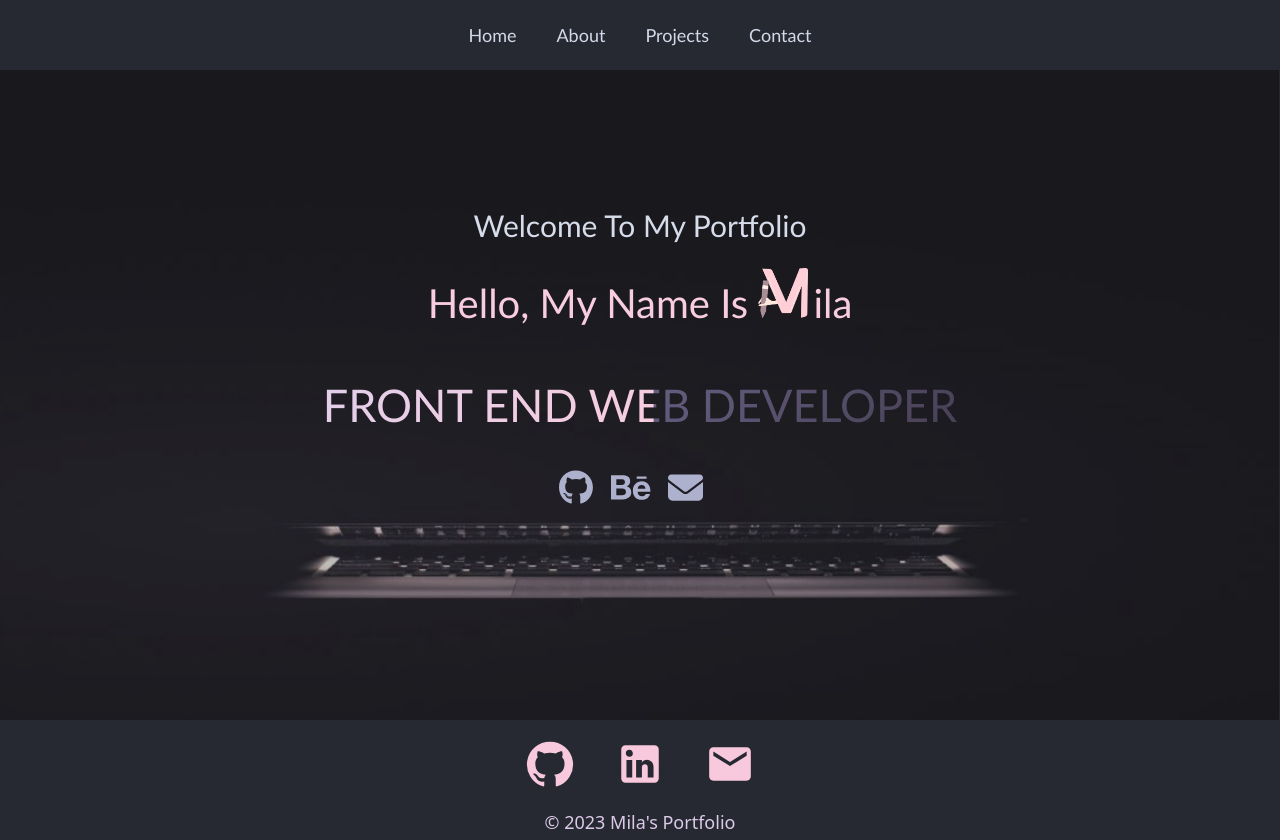
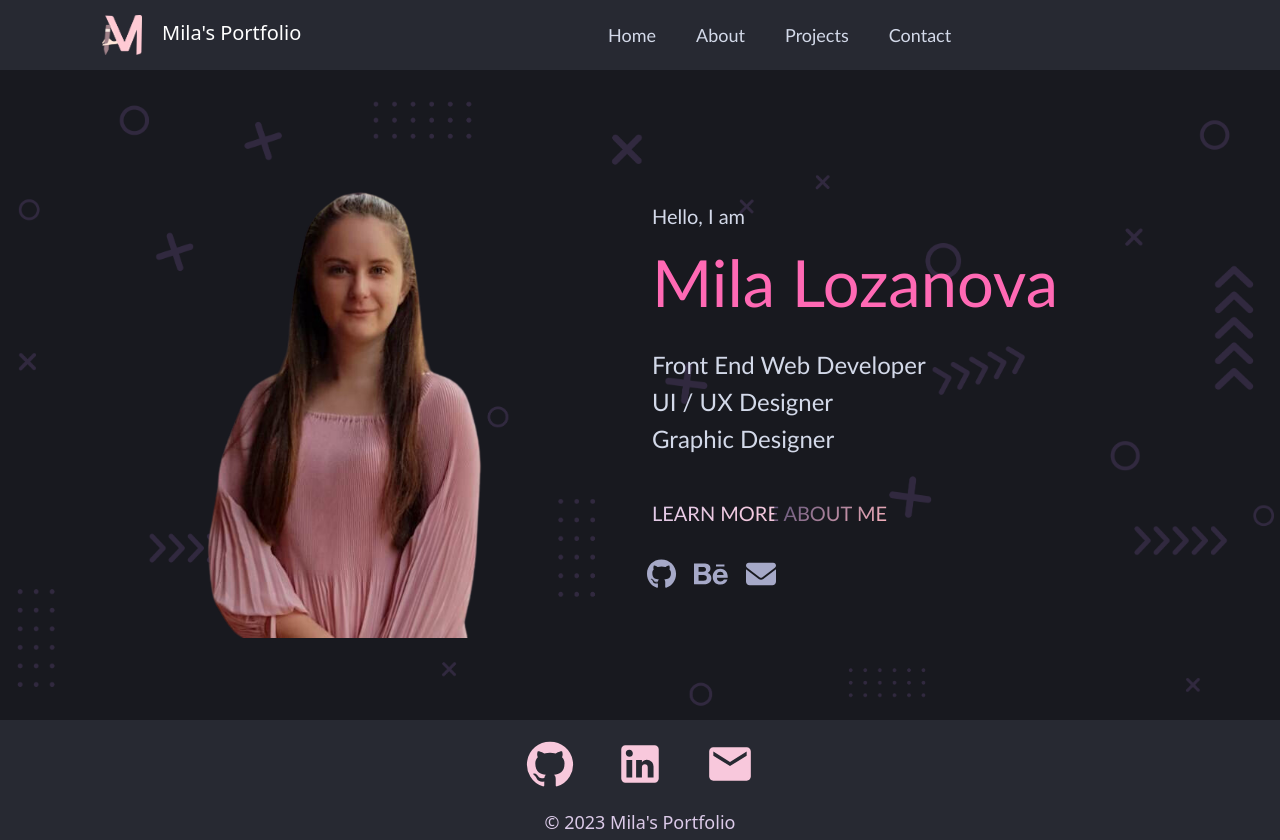
Before and after one commit to milla56/Lubomila-s-React-Portfolio, a React (Create React App) app: page / in a window 1280 px wide. Built offline with nearby package versions, Linux system fonts and the light colour scheme.

Commit message:
home page styling changes

```diff
--- a/src/components/NavbarMenu.js
+++ b/src/components/NavbarMenu.js
@@ -4,6 +4,7 @@ import { Container, Nav, Navbar } from "react-bootstrap";
 import MenuIcon from "@mui/icons-material/Menu";
 import "../styles/Navbar.css";
 
+import logo from '../images/newlogo.png';
 
 
 const NavbarMenu = () => {
@@ -13,6 +14,15 @@ const NavbarMenu = () => {
   return (
 	<Navbar id={exandNavbarMenu ? "open" : "close"}>
 	<Container>
+
+	<Navbar.Brand href="/">
+          <img
+            src={logo}
+            alt="logo"
+            className='logo'>
+          </img>
+          <span id="title">Mila's Portfolio</span>
+          </Navbar.Brand>
 
 		{/* // Burger Menu  */}
 	<div className='toggleButton'>
--- a/src/pages/About.js
+++ b/src/pages/About.js
@@ -6,7 +6,7 @@ import { Container} from "react-bootstrap";
 import CloudDownloadIcon from '@mui/icons-material/CloudDownload';
 
 // Images
-import myphoto from '../images/myphoto.jpg'
+import web from '../images/web.png'
 import bootstrap from '../images/bootstrap.png'
 import css from '../images/css.png'
 import html from '../images/html.png'
@@ -21,20 +21,20 @@ const About = () => {
   return (
     <div className='aboutme'>
       <div className='background'>
-    <h1>About Me</h1>
+    <h1 className='aboutme-title'>About Me</h1>
     <Container className='info'>
     <div className="row align-items-center" id="pannel">
         <div className="col-lg-5 order-lg-2">
           <div className="p-5">
-            <img className='img-fluid' src={myphoto} alt="self portrait"/>
+            <img className='img-fluid' src={web} alt="computer"/>
           </div>
         </div>
         <div className="col-lg-7 order-lg-1">
           <div className="p-5">
             <h3 className="knowMe">Get To Know Me</h3>
-            <p>Hello, my name is Mila ! I am a Front End Web Developer experienced in managing multiple websites
-                and web application design projects.
-                Proficient at developing creative and functional designs, web page layout,
+            <p> I am a Front End Web Developer, UI & UX Designer and Graphic Designer.</p>
+            <p> I am based in Coventry,England. </p>
+            <p>I am experienced in developing creative and functional designs, web page layout,
                 creating user interfaces, writing and testing codes,
                 and infrastructure
                 to maintain a cohesive website consistent with clients needs.</p>
--- a/src/pages/Home.js
+++ b/src/pages/Home.js
@@ -1,7 +1,11 @@
 import React from 'react';
 import "../styles/home.css";
+import { Container } from 'react-bootstrap';
+import {Row} from 'react-bootstrap';
+import {Col} from 'react-bootstrap';
+import { Link } from "react-router-dom";
 
-import newlogo from "../images/newlogo.png"
+import photo from "../images/myphoto.png"
 import { FontAwesomeIcon } from "@fortawesome/react-fontawesome";
 import { faEnvelope } from '@fortawesome/free-solid-svg-icons';
 import { faBehance } from '@fortawesome/free-brands-svg-icons';
@@ -12,26 +16,27 @@ const Home = () => {
   return (
     <div className = "home">
 		<div className='jumbotron'>
+		<Container>
+			<Row>
+				<Col md={6}>
+				<img
+              src={photo}
+              alt="portrait"
+			  className='me-portrait'
+            />
+				</Col>
 
-		<h1>Welcome To My Portfolio</h1>
+				<Col md={6}>
+				<h2>Hello, I am</h2>
+				<h1>Mila Lozanova</h1>
+				<h3 className="jobTitle1"> Front End Web Developer</h3>
+				<h3 className="jobTitle2"> UI / UX Designer</h3>
+				<h3 className="jobTitle3"> Graphic Designer </h3>
+
+				<p className='aboutPage'><Link to="about">Learn More About Me </Link> </p>
 
 
-		<div className='title'>Hello, My Name Is <img
-              src={newlogo}
-              alt="logo"
-			  className='mylogo'
-            />ila</div>
-
-
-	<div className="containerHome">
-  <div className="row">
-    <div className="col-md-12 text-center">
-      <h3 className="animate-charcter"> Front End Web Developer</h3>
-    </div>
-  </div>
-</div>
-
-    <div className="homepaSocials">
+				<div className="homepaSocials">
 
 							<a
 								href="https://github.com/milla56"
@@ -64,9 +69,17 @@ const Home = () => {
 							</a>
 
 						</div>
+
+				</Col>
+			</Row>
+		</Container>
+
 						</div>
   </div>
   );
 }
 
 export default Home;
+
+
+{/* <h3 className="animate-charcter"> Graphic Designer </h3> */}
--- a/src/styles/Navbar.css
+++ b/src/styles/Navbar.css
@@ -17,6 +17,23 @@
   background: var(--dark2);
 }
 
+/* NAVBAR BRAND */
+.navbar-brand {
+
+  padding-right: 40px;
+}
+
+#title {
+  font-size: 20px;
+  color:white;
+ margin-left: 20px;
+}
+
+.logo{
+  width: 40px;
+}
+
+/* LINKS */
 
 .links {
   width: 100%;
@@ -43,7 +60,7 @@
   color: var(--hotpink);
 }
 
-
+/* BURGER MENU */
 
 .toggleButton {
   width: 100%;
@@ -65,14 +82,15 @@
   cursor: pointer;
 }
 
+/* OPEN LINKS */
 #open {
-  height: 100vh;
+  height: 300px;
 }
 
 #open .links{
   flex-direction: column;
   justify-content: flex-start;
-  margin-top: 100px;
+  margin-top: 30px;
 }
 
 #open a {
@@ -86,10 +104,12 @@
     width: 50px;
   }
 
-
 }
 
 @media only screen and (max-width: 600px) {
+  .navbar-brand{
+    margin-right: 30px;
+  }
   .toggleButton {
     display: flex;
   }
--- a/src/styles/about.css
+++ b/src/styles/about.css
@@ -20,15 +20,16 @@
 }
 
 .img-fluid{
-  width: 200px;
-  border-radius: 50%;
-  border-right: 4px solid var(--button);
+  width: 250px;
+
 }
 
 /* TEXT */
-.aboutme h1{
+.aboutme-title{
+  margin-bottom: 30px;
+  font-size: 35px;
   color: var(--text2);
-  margin-bottom: 50px;
+  font-family: 'Gill Sans', 'Gill Sans MT', Calibri, 'Trebuchet MS', sans-serif;
 }
 
 p{
--- a/src/styles/home.css
+++ b/src/styles/home.css
@@ -20,10 +20,10 @@
 
 .jumbotron{
   width: 100%;
-  background-image: url(../images/bck7\ -\ Copy.png);
+  background-image: url(../images/bck1.png);
   background-position: center;
   background-size: cover;
-  opacity: .9;
+  /* opacity: .9; */
   height: calc(100vh - 150px);
   display: flex;
   flex-direction: column;
@@ -32,38 +32,93 @@
   text-align: center;
 }
 
-.title {
-  font-size: 40px;
-  font-family: 'Gill Sans', 'Gill Sans MT', Calibri, 'Trebuchet MS', sans-serif;
-  text-align: center;
-  color: var(--pastel);
-
+.me-portrait{
+  width: 400px;
+  margin-bottom: 30px;
 
 }
 
-.mylogo{
-  width: 50px;
-  margin-bottom: 30px;
-  margin-right: 5px;
+/* TEXT */
 
-
-}
-
+.jumbotron h2{
+  color: var(--text2);
+   font-size: 20px;
+   font-family: 'Gill Sans', 'Gill Sans MT', Calibri, 'Trebuchet MS', sans-serif;
+   margin-top: 15%;
+   display: flex;
+   flex-direction: row;
+  }
 
 .jumbotron h1{
- color: var(--text2);
-  font-size: 30px;
+ color: var(--hotpink);
+  font-size: 65px;
   font-family: 'Gill Sans', 'Gill Sans MT', Calibri, 'Trebuchet MS', sans-serif;
-  margin-bottom: 25px;
-  margin-top: -6%;
+  margin-bottom: 30px;
+  margin-top: 15px;
   display: flex;
   flex-direction: row;
  }
 
+ .jobTitle1{
+  text-align: left;
+  font-size: 24px;
+ }
+
+ .jobTitle2{
+  text-align: left;
+  font-size: 24px;
+ }
+
+ .jobTitle3{
+  text-align: left;
+  font-size: 24px;
+ }
+
+ /* ABOUT ME BUTTON */
+
+ .aboutPage{
+  margin-top: 45px;
+
+ }
+
+p.aboutPage a {
+  text-decoration: none;
+  text-transform: uppercase;
+  background-image: linear-gradient(
+    -225deg,
+    #554D74 0%,
+    #FFB6C1 29%,
+    #DCCAE9 67%,
+    #F8C8DC 100%
+  );
+  background-size: auto auto;
+  background-clip: border-box;
+  background-size: 200% auto;
+  color: #fff;
+  background-clip: text;
+  -webkit-background-clip: text;
+  -webkit-text-fill-color: transparent;
+  animation: textclip 2s linear infinite;
+  display: inline-block;
+      font-size: 20px;
+ }
+ @keyframes textclip {
+  to {
+    background-position: 200% center;
+  }
+}
+
+
+
+ /* SOCIAL MEDIA ICONS */
+
+.homepaSocials{
+ margin-left: -75%;
+}
 
 .homepage-social-icon{
-  margin-top: 30px;
-  font-size: 35px;
+  margin-top: 15px;
+  font-size: 30px;
   margin-right: 18px;
   color: var(--softpurple);
 }
@@ -95,35 +150,3 @@
 }
 
 }
-
-
-/* TITLE ANIMATION */
-
-.animate-charcter
-{
-  margin-top: 30px;
-   text-transform: uppercase;
-  background-image: linear-gradient(
-    -225deg,
-    #554D74 0%,
-    #31293F 29%,
-    #DCCAE9 67%,
-    #F8C8DC 100%
-  );
-  background-size: auto auto;
-  background-clip: border-box;
-  background-size: 200% auto;
-  color: #fff;
-  background-clip: text;
-  -webkit-background-clip: text;
-  -webkit-text-fill-color: transparent;
-  animation: textclip 2s linear infinite;
-  display: inline-block;
-      font-size: 45px;
-}
-
-@keyframes textclip {
-  to {
-    background-position: 200% center;
-  }
-}
```
Also changed, not shown: src/images/bck1.png (added), src/images/web.png (added).
